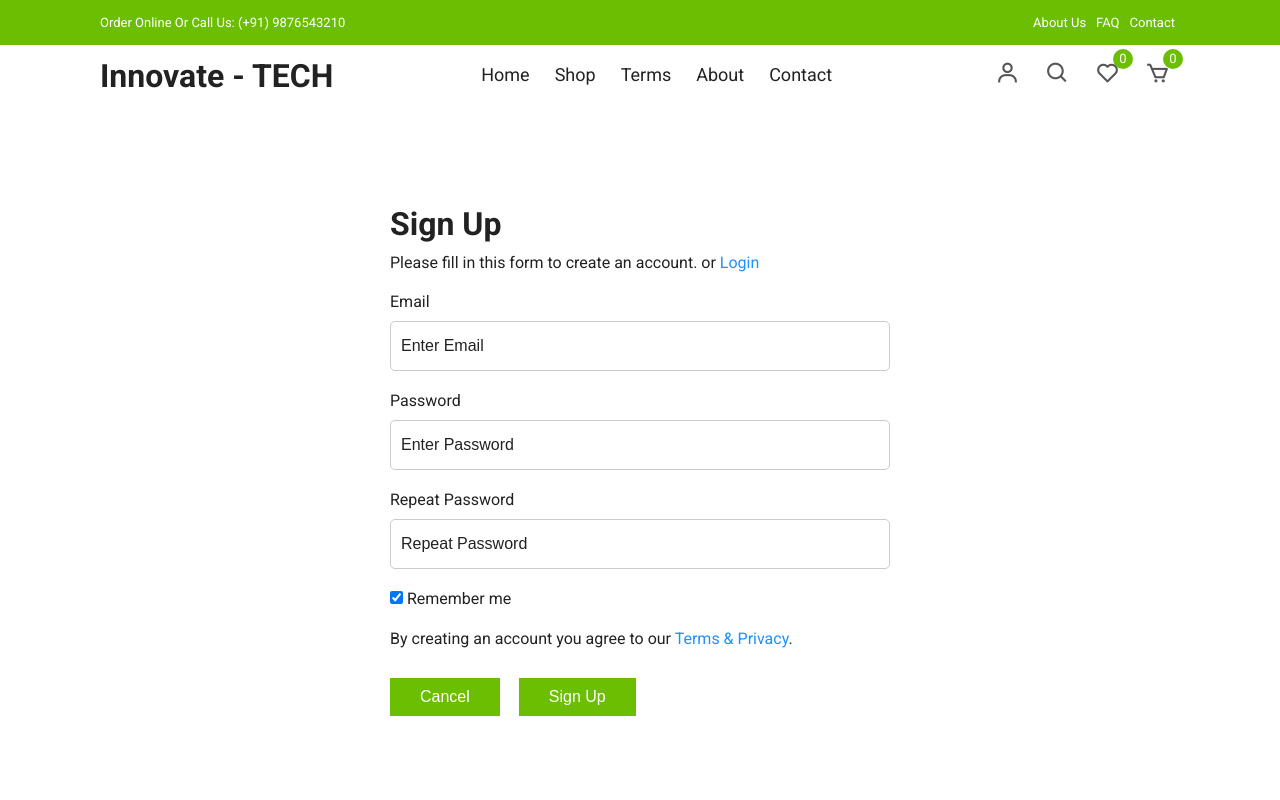
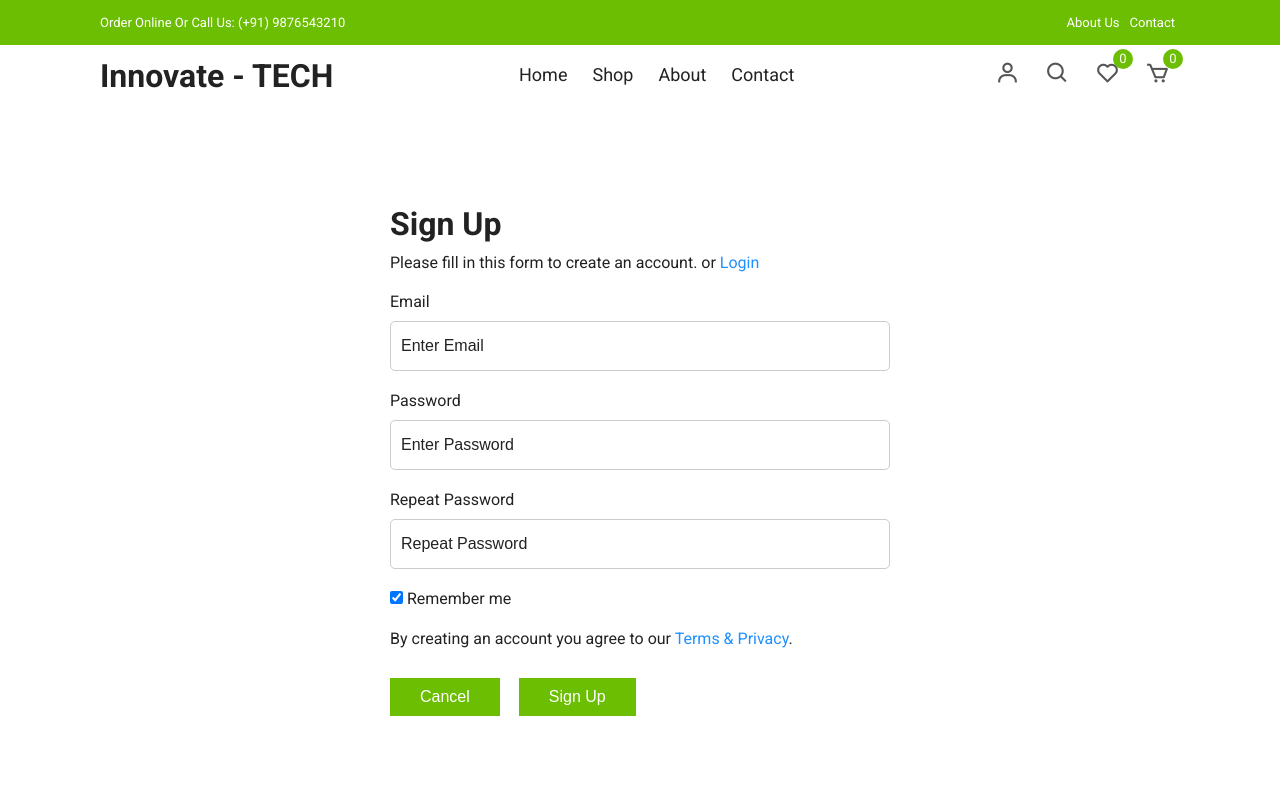
Before and after one commit to aryaapareek/Innovate-Tech, a plain HTML site: page signup.html in a window 1280 px wide. Shown: the top 800 px of the page. Drawn offline with nearby package versions, Linux system fonts and the light colour scheme.

Commit message:
Update signup.html

```diff
--- a/signup.html
+++ b/signup.html
@@ -19,7 +19,6 @@
         <p>Order Online Or Call Us: (+91) 9876543210 </p>
         <ul class="d-flex">
           <li><a href="#">About Us</a></li>
-          <li><a href="#">FAQ</a></li>
           <li><a href="#">Contact</a></li>
         </ul>
       </div>
@@ -35,9 +34,7 @@
           <li class="nav-item">
             <a href="product.html" class="nav-link">Shop</a>
           </li>
-          <li class="nav-item">
-            <a href="#terms" class="nav-link">Terms</a>
-          </li>
+
           <li class="nav-item">
             <a href="about.html" class="nav-link">About</a>
           </li>
```
